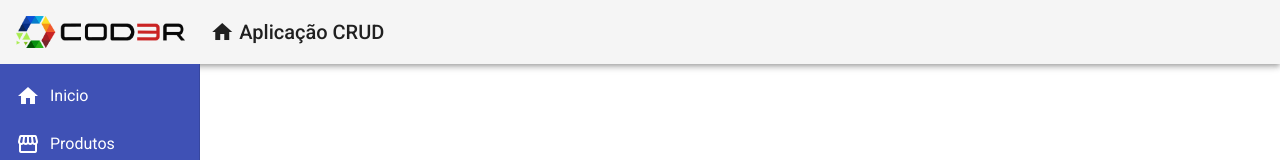
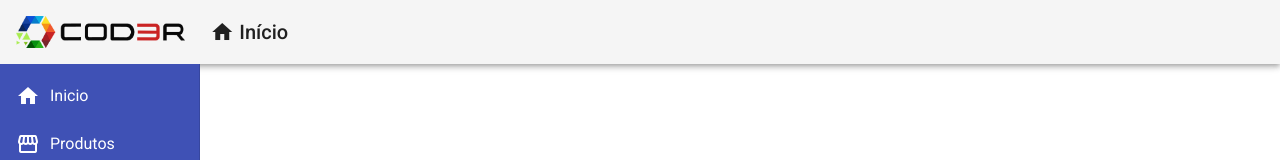
Before and after one commit to maxrodrigues/first-angular, an Angular app: page / in a window 1280 px wide. Shown: the top 160 px of the page. Built offline with nearby package versions, Linux system fonts and the light colour scheme.

Commit message:
little modifications

```diff
--- a/src/app/components/template/header/header.component.html
+++ b/src/app/components/template/header/header.component.html
@@ -9,7 +9,7 @@
             <i class="material-icons">
                 home
             </i>
-            Aplicação CRUD
+            Início
         </a>
     </span>
 </mat-toolbar>
--- a/src/app/components/template/nav/nav.component.html
+++ b/src/app/components/template/nav/nav.component.html
@@ -13,7 +13,6 @@
                 </i>
                 Produtos
             </a>
-
         </mat-nav-list>
     </mat-sidenav>
 </mat-sidenav-container>
```
